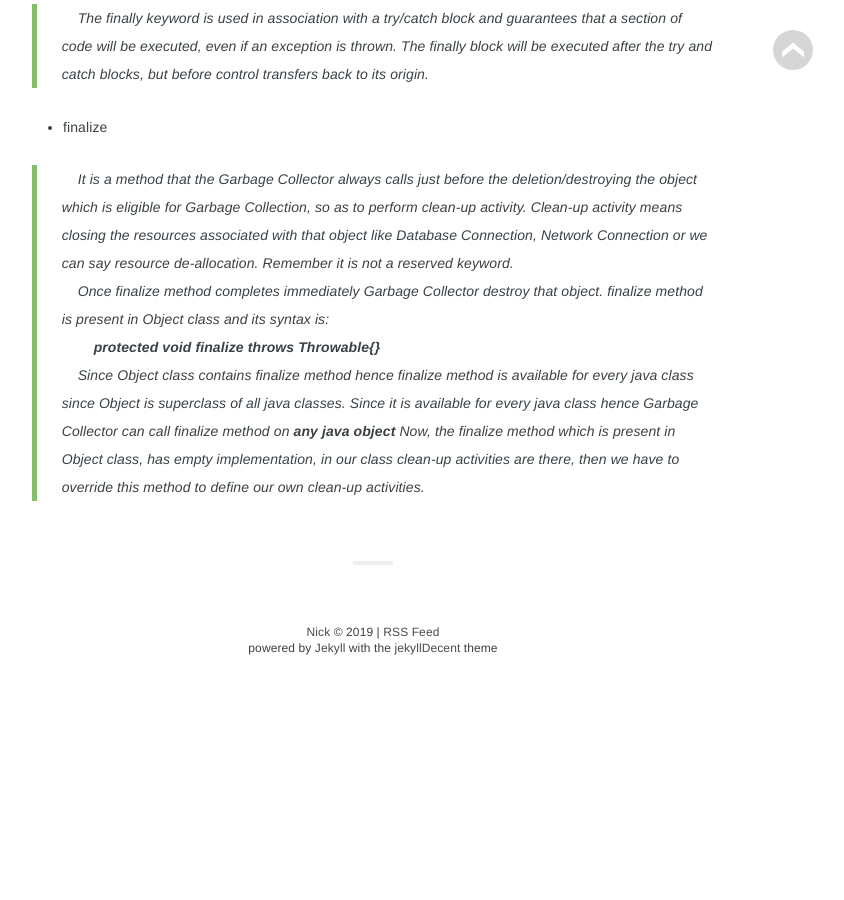
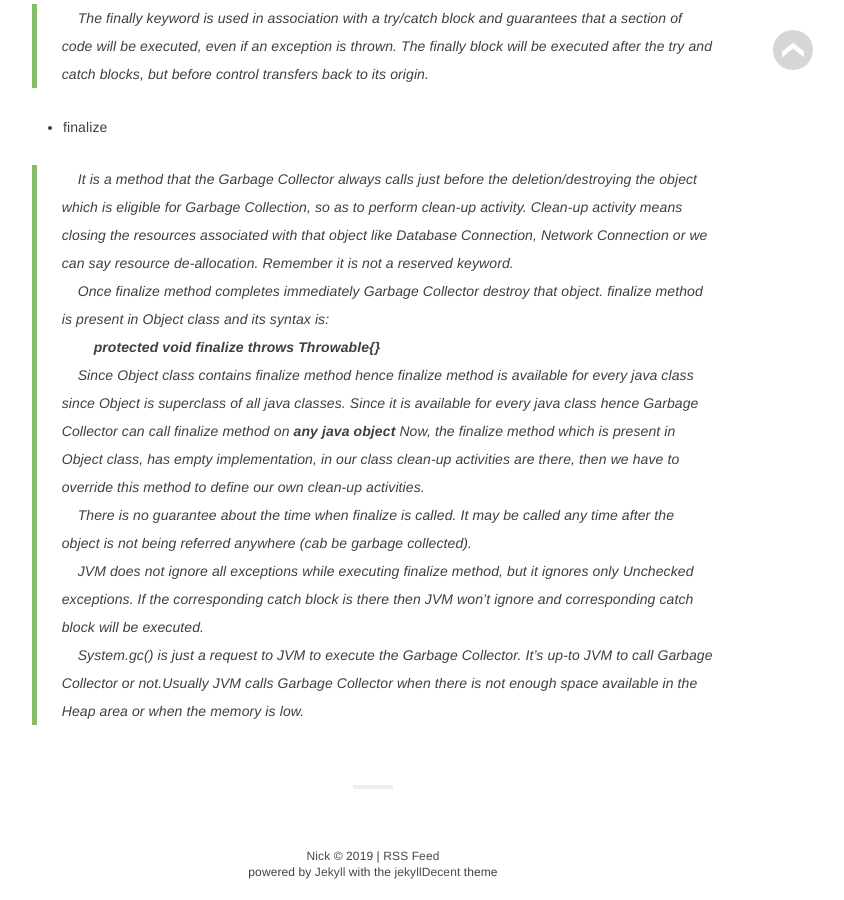
Before and after one commit to kuncle/kuncle.github.io, a Jekyll site: the page built from _posts/2019-05-09-Java Foundation FAQ.markdown, in a window 1280 px wide and 900 px high, scrolled down 1799 px. Shown: the whole window, without its empty margins (267-1111 px from the left). Built offline with Jekyll 4.4.1, drawn with Linux system fonts in a browser that asks for light colours; some web fonts are replaced; before the commit the page ends 2475 px from its top, so only the background shows below that.

Commit message:
add java

```diff
--- a/_posts/2019-05-09-Java Foundation FAQ.markdown
+++ b/_posts/2019-05-09-Java Foundation FAQ.markdown
@@ -38,3 +38,6 @@ tags: "Java"
   &nbsp;&nbsp;&nbsp;&nbsp;&nbsp;&nbsp;&nbsp;&nbsp;**protected void finalize throws Throwable{}**
   &nbsp;&nbsp;&nbsp;&nbsp;Since Object class contains finalize method hence finalize method is available for every java class since Object is superclass of all java classes. Since it is available for every java class hence Garbage Collector can call finalize method on **any java object**
   Now, the finalize method which is present in Object class, has empty implementation, in our class clean-up activities are there, then we have to override this method to define our own clean-up activities.
+  &nbsp;&nbsp;&nbsp;&nbsp;There is no guarantee about the time when finalize is called. It may be called any time after the object is not being referred anywhere (cab be garbage collected).
+  &nbsp;&nbsp;&nbsp;&nbsp;JVM does not ignore all exceptions while executing finalize method, but it ignores only Unchecked exceptions. If the corresponding catch block is there then JVM won’t ignore and corresponding catch block will be executed.
+  &nbsp;&nbsp;&nbsp;&nbsp;System.gc() is just a request to JVM to execute the Garbage Collector. It’s up-to JVM to call Garbage Collector or not.Usually JVM calls Garbage Collector when there is not enough space available in the Heap area or when the memory is low.
```
